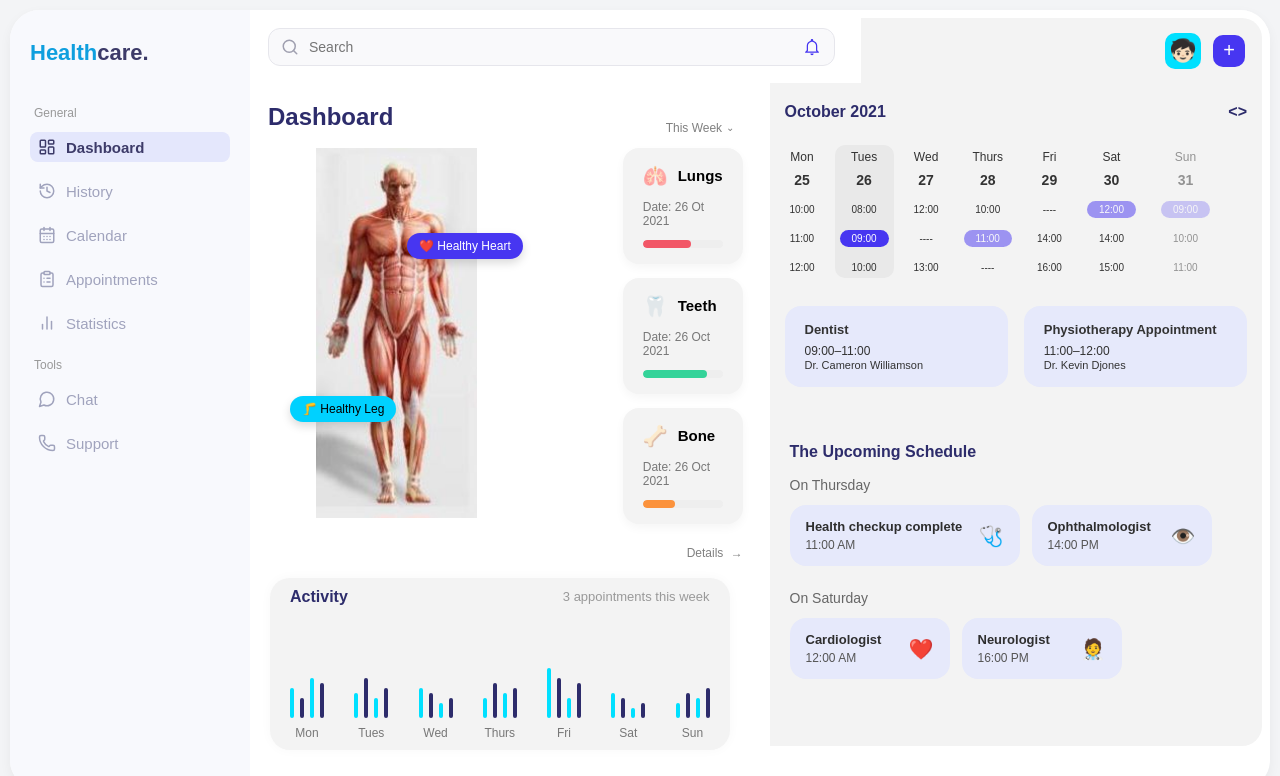
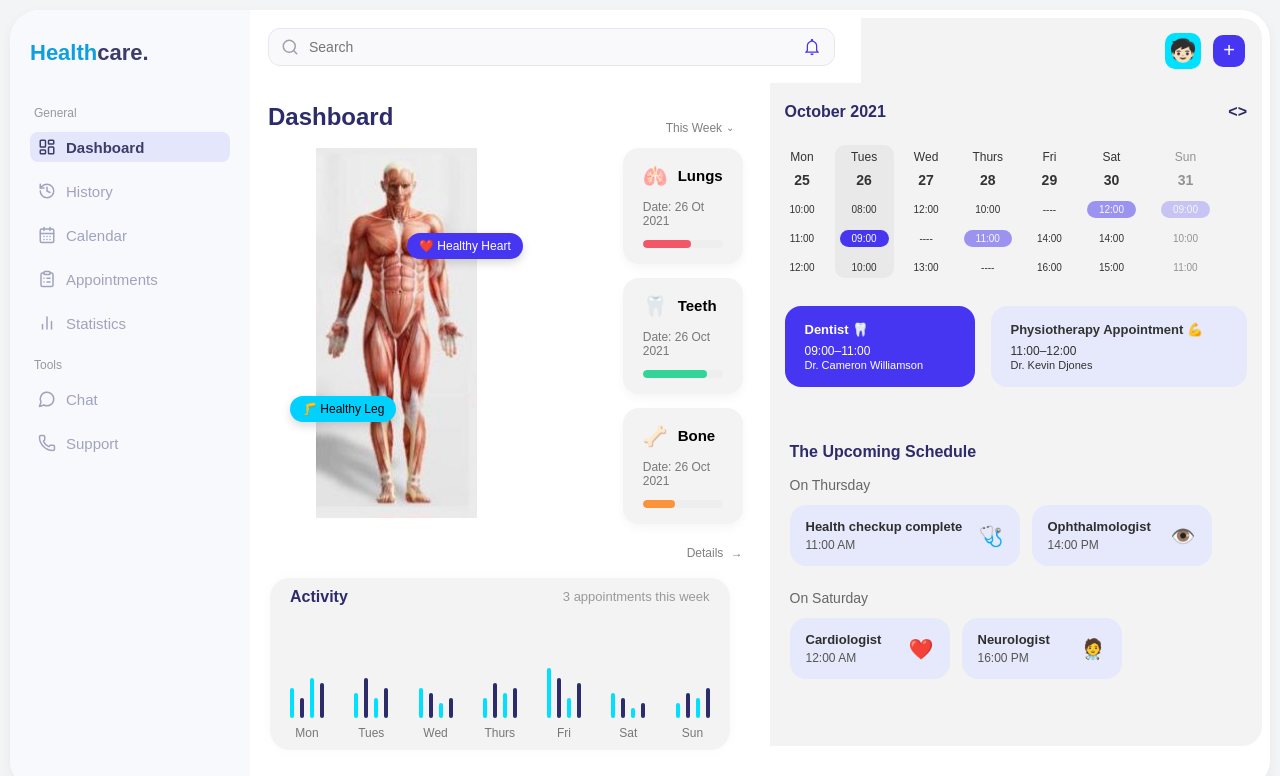
Before and after one commit to rupalijadhav99/FitPeoTask, a React (Vite) app: page / in a window 1280 px wide. Shown: the top 776 px of the page. Built offline with nearby package versions, Linux system fonts and the light colour scheme.

Commit message:
Update calendarData.js

```diff
--- a/src/data/calendarData.js
+++ b/src/data/calendarData.js
@@ -38,13 +38,18 @@ export const calendarSlots = {
 
 export const calendarAppointments = [
   {
-    type: 'Dentist',
+    type: 'Dentist 🦷',
     time: '09:00–11:00',
     doctor: 'Dr. Cameron Williamson',
+    maxWidth: '150px',
+    typeStyle: 'primary',
+    style: { color: '#fff' }
   },
   {
-    type: 'Physiotherapy Appointment',
+    type: 'Physiotherapy Appointment 💪',
     time: '11:00–12:00',
     doctor: 'Dr. Kevin Djones',
+    maxWidth: '220px',
+    typeStyle: 'secondary',
   },
 ];
```
